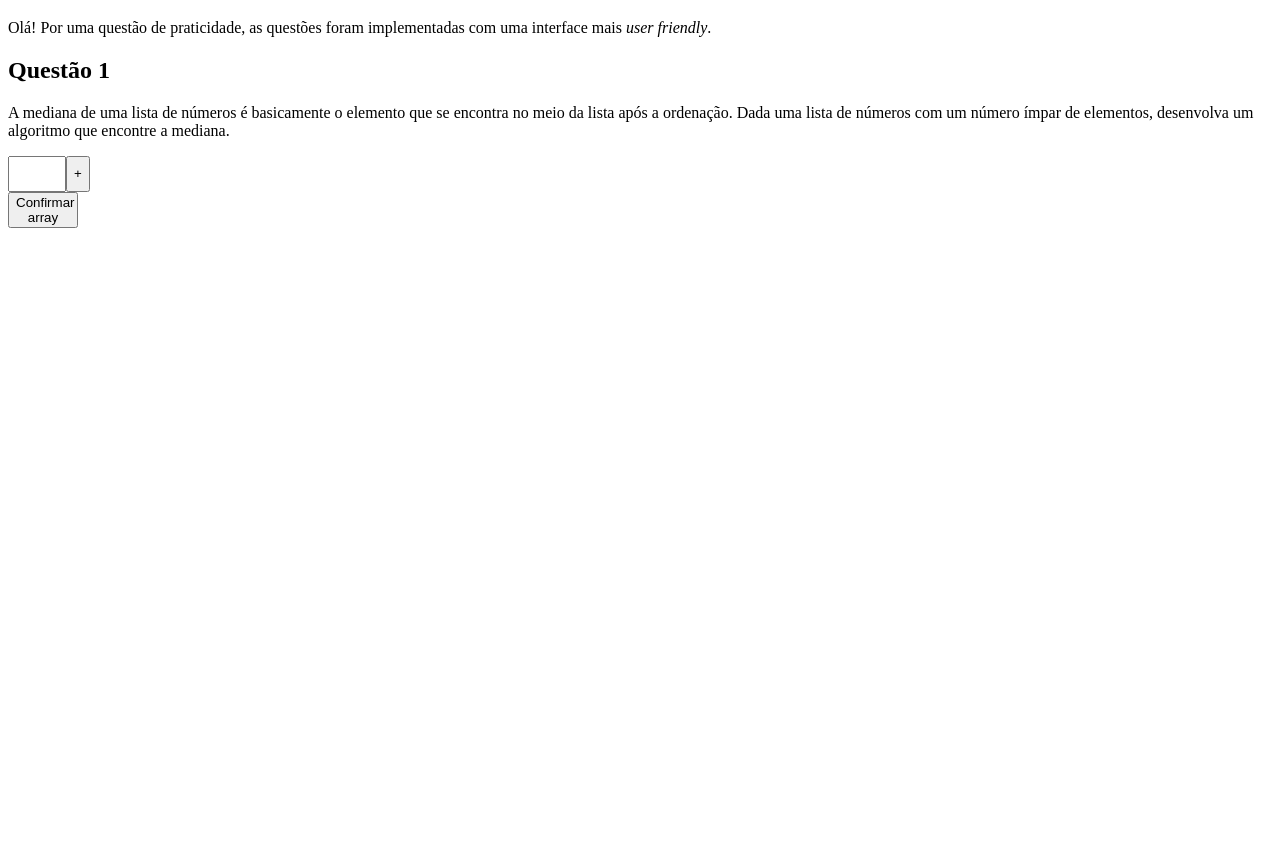
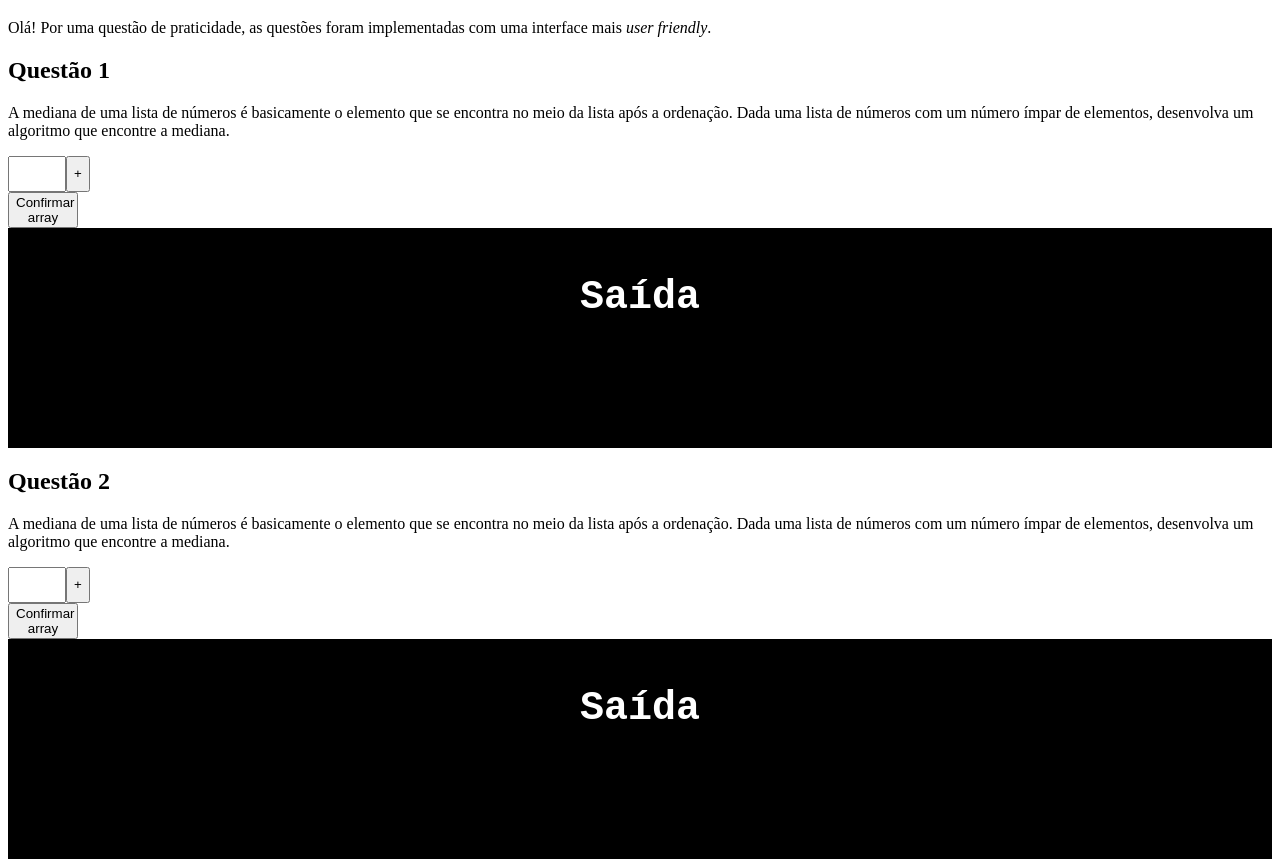
Before and after one commit to viniirbr/desafio-capgemini, a plain HTML site: page index.html in a window 1280 px wide. Shown: the part 61-928 px from the top of the page. Before the commit the page ends 800 px from the top, so only its background shows below. Drawn offline with Linux system fonts and the light colour scheme.

Commit message:
Implement interface of question 1

```diff
--- a/index.html
+++ b/index.html
@@ -29,11 +29,35 @@
                 </div>
                 <button class="confirm-array-button">Confirmar array</button>
             </div>
+            <div class="output-area">
+                <h2 class="output-title"><code>Saída</code></h2>
+                <p class="output-value"><code></code></p>
+            </div>
 
+        </section>
+
+        <section>
+            <h2>Questão 2</h2>
+            <p>
+                A mediana de uma lista de números é basicamente o elemento que se encontra no meio da lista após a
+                ordenação. Dada uma lista de números com um número ímpar de elementos, desenvolva um algoritmo que
+                encontre a mediana.
+            </p>
+            <div class="input-area">
+                <div class="input-list" input-list>
+                    <input type="number" class="number-input" number-input/>
+                    <button class="add-button" add-button>+</button>
+                </div>
+                <button class="confirm-array-button">Confirmar array</button>
+            </div>
+            <div class="output-area">
+                <h2 class="output-title"><code>Saída</code></h2>
+                <p class="output-value"><code></code></p>
+            </div>
 
         </section>
     </main>
-<script type="module" src="main.js"></script>
+<script type="module" src="./main.js"></script>
 </body>
 
 </html>
--- a/main.js
+++ b/main.js
@@ -1,8 +1,10 @@
-import { medianOfOddArray } from "./codigoDasQuestoes/questao1.js"
+import { medianOfOddArray } from "./codigoDasQuestoes/medianOfOddArray.js"
 
+//Question 1
 const addInputButton = document.querySelector('[add-button]')
 const inputList = document.querySelector('[input-list]')
 const confirmInputButton = document.querySelector('.confirm-array-button')
+const outputValue = document.querySelector('.output-value')
 
 addInputButton.addEventListener('click', () => {
     const newInput = document.createElement('input')
@@ -22,8 +24,11 @@ confirmInputButton.addEventListener('click', () => {
     let median = medianOfOddArray(arrayOfNumbers)
 
     if (median == null) {
-        console.log('O array inserido contém um número par de elementos')
+        outputValue.textContent = 'O array inserido contém um número par de elementos'
     } else {
-        console.log(median)
+        outputValue.textContent = "Mediana: " + median;
     }
 })
+
+
+//Question 2
--- a/style.css
+++ b/style.css
@@ -17,3 +17,20 @@
     width: 70px;
     text-align: center;
 }
+
+.output-title {
+    color: white;
+    text-align: center;
+    font-size: 2.5rem
+}
+
+.output-area {
+    background: black;
+    height: 200px;
+    padding: 10px;
+}
+
+.output-value {
+    color: white;
+    font-size: 2rem;
+}
```
